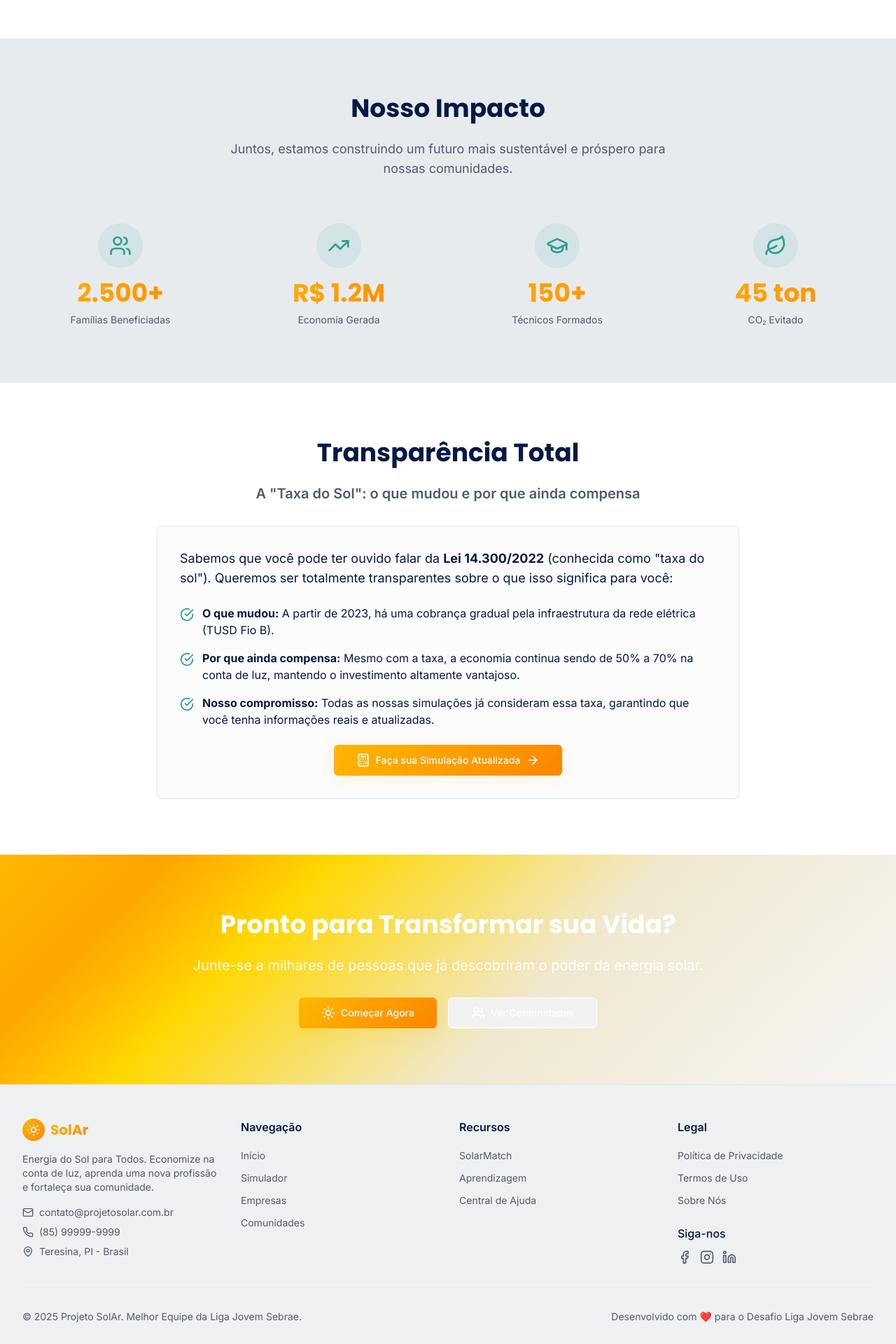
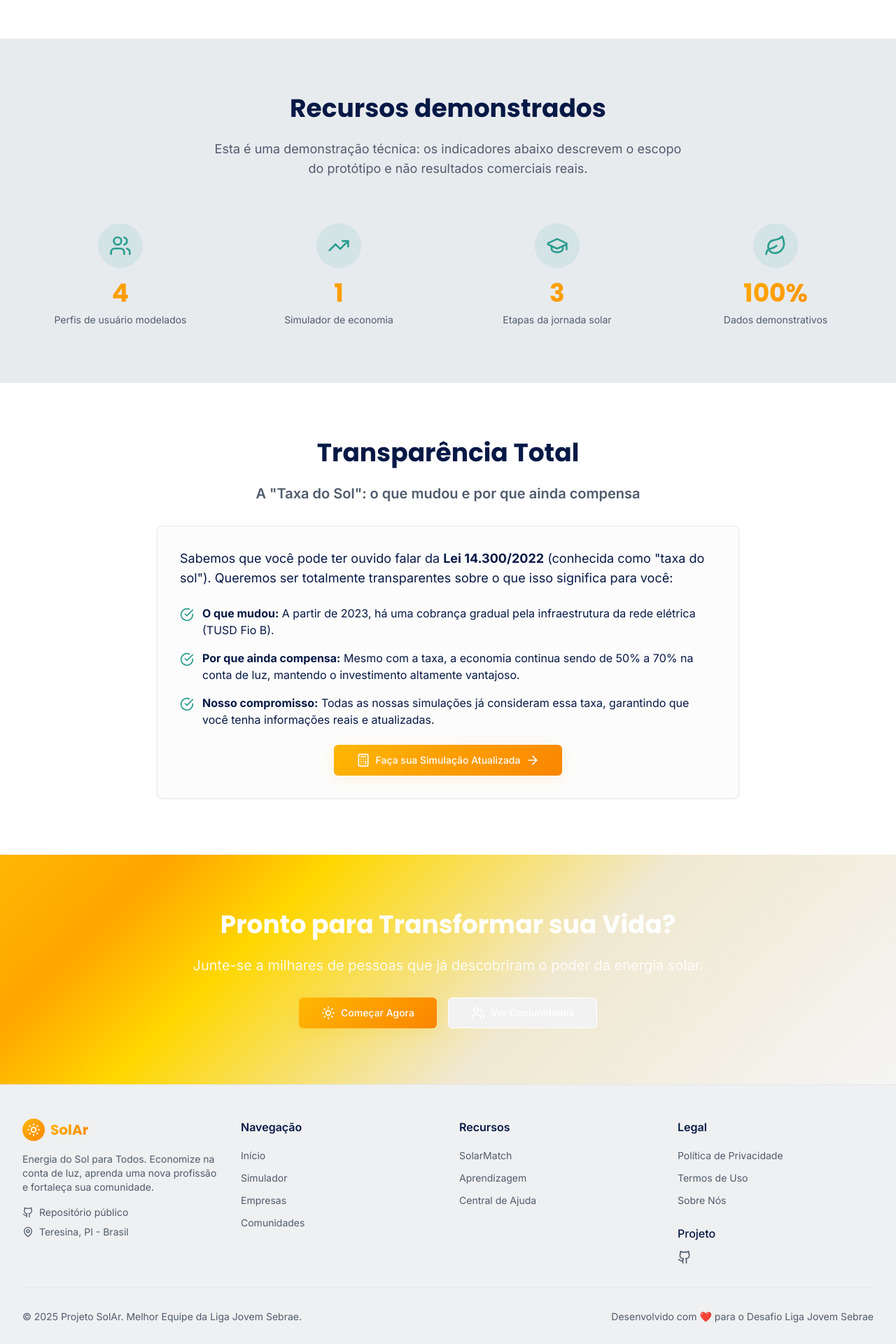
Before and after one commit to endeson12/projeto-solar-liga-jovem, a React (Vite) app: page / in a window 1280 px wide. Shown: the part 1800-3720 px from the top of the page at 70% size. Built offline with nearby package versions, Linux system fonts and the light colour scheme.

Commit message:
fix: identificar conteúdo demonstrativo

```diff
--- a/src/components/layout/footer.tsx
+++ b/src/components/layout/footer.tsx
@@ -1,5 +1,5 @@
 import { Link } from 'react-router-dom'
-import { Sun, Mail, Phone, MapPin, Facebook, Instagram, Linkedin } from 'lucide-react'
+import { Sun, Github, MapPin } from 'lucide-react'
 
 const footerLinks = {
   navegacao: [
@@ -21,9 +21,7 @@ const footerLinks = {
 }
 
 const socialLinks = [
-  { name: 'Facebook', href: '#', icon: Facebook },
-  { name: 'Instagram', href: '#', icon: Instagram },
-  { name: 'LinkedIn', href: '#', icon: Linkedin },
+  { name: 'Código no GitHub', href: 'https://github.com/endeson12/projeto-solar-liga-jovem', icon: Github },
 ]
 
 export function Footer() {
@@ -46,15 +44,18 @@ export function Footer() {
               profissão e fortaleça sua comunidade.
             </p>
 
-            {/* Informações de contato */}
+            {/* Identificação pública do protótipo */}
             <div className="space-y-2 text-sm text-muted-foreground">
               <div className="flex items-center space-x-2">
-                <Mail className="h-4 w-4" />
-                <span>contato@projetosolar.com.br</span>
-              </div>
-              <div className="flex items-center space-x-2">
-                <Phone className="h-4 w-4" />
-                <span>(85) 99999-9999</span>
+                <Github className="h-4 w-4" />
+                <a
+                  href="https://github.com/endeson12/projeto-solar-liga-jovem"
+                  target="_blank"
+                  rel="noopener noreferrer"
+                  className="hover:text-primary transition-colors"
+                >
+                  Repositório público
+                </a>
               </div>
               <div className="flex items-center space-x-2">
                 <MapPin className="h-4 w-4" />
@@ -115,7 +116,7 @@ export function Footer() {
 
             {/* Redes sociais */}
             <div>
-              <h4 className="font-medium text-foreground mb-3">Siga-nos</h4>
+              <h4 className="font-medium text-foreground mb-3">Projeto</h4>
               <div className="flex space-x-3">
                 {socialLinks.map((social) => {
                   const Icon = social.icon
--- a/src/pages/Home/HomePage.tsx
+++ b/src/pages/Home/HomePage.tsx
@@ -93,10 +93,10 @@ const howItWorks = [
 ]
 
 const impactNumbers = [
-  { number: '2.500+', label: 'Famílias Beneficiadas', icon: Users },
-  { number: 'R$ 1.2M', label: 'Economia Gerada', icon: TrendingUp },
-  { number: '150+', label: 'Técnicos Formados', icon: GraduationCap },
-  { number: '45 ton', label: 'CO₂ Evitado', icon: Leaf }
+  { number: '4', label: 'Perfis de usuário modelados', icon: Users },
+  { number: '1', label: 'Simulador de economia', icon: TrendingUp },
+  { number: '3', label: 'Etapas da jornada solar', icon: GraduationCap },
+  { number: '100%', label: 'Dados demonstrativos', icon: Leaf }
 ]
 
 export function HomePage() {
@@ -292,10 +292,10 @@ export function HomePage() {
             transition={{ duration: 0.6 }}
           >
             <h2 className="text-3xl md:text-4xl font-heading font-bold text-foreground mb-6">
-              Nosso Impacto
+              Recursos demonstrados
             </h2>
             <p className="text-lg text-muted-foreground max-w-2xl mx-auto">
-              Juntos, estamos construindo um futuro mais sustentável e próspero para nossas comunidades.
+              Esta é uma demonstração técnica: os indicadores abaixo descrevem o escopo do protótipo e não resultados comerciais reais.
             </p>
           </motion.div>
 
```
